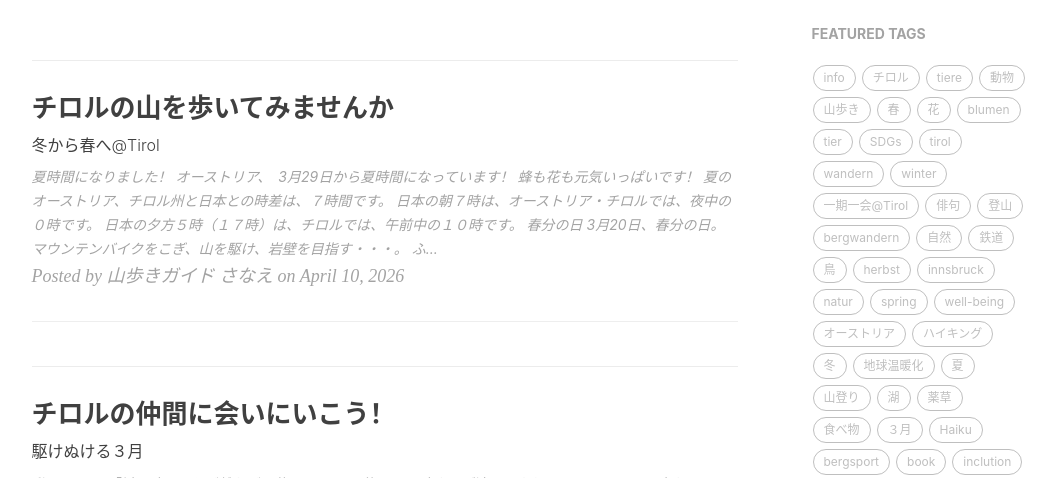
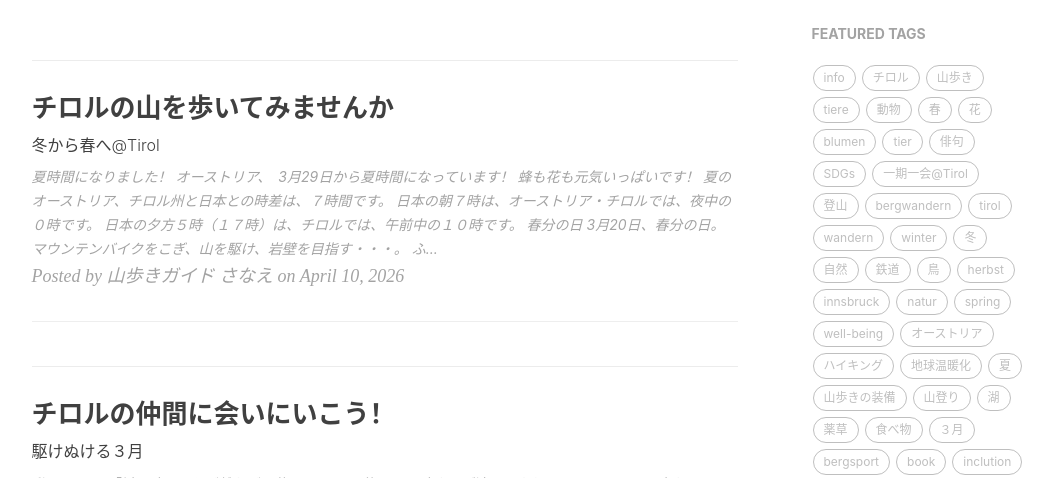
Before and after one commit to yamayagi/yamayagi.github.io, a Jekyll site: the page built from index.html, in a window 1280 px wide and 900 px high, cut to the strip 422-900 px from the top of the window. Shown: the whole strip, without its empty margins (136-1192 px from the left). Built offline with Jekyll 4.4.1, drawn with Linux system fonts in a browser that asks for light colours; nearby versions of some CDN libraries; the list of posts is cut into pages by our own code; comment, search, counter and statistics services are not loaded.

Commit message:
Update 2026-02-13-wandern.md

```diff
--- a/_posts/2026-02-13-wandern.md
+++ b/_posts/2026-02-13-wandern.md
@@ -1,7 +1,7 @@
 ---
 title: 冬色?、チロル！
 subtitle: Der Weg ist das Ziel.
-tags: [tirol,wandern,winter,Haiku]
+tags: [チロル,山歩き,冬,俳句,山歩きの装備]
 ---
 
 # 私について
```
